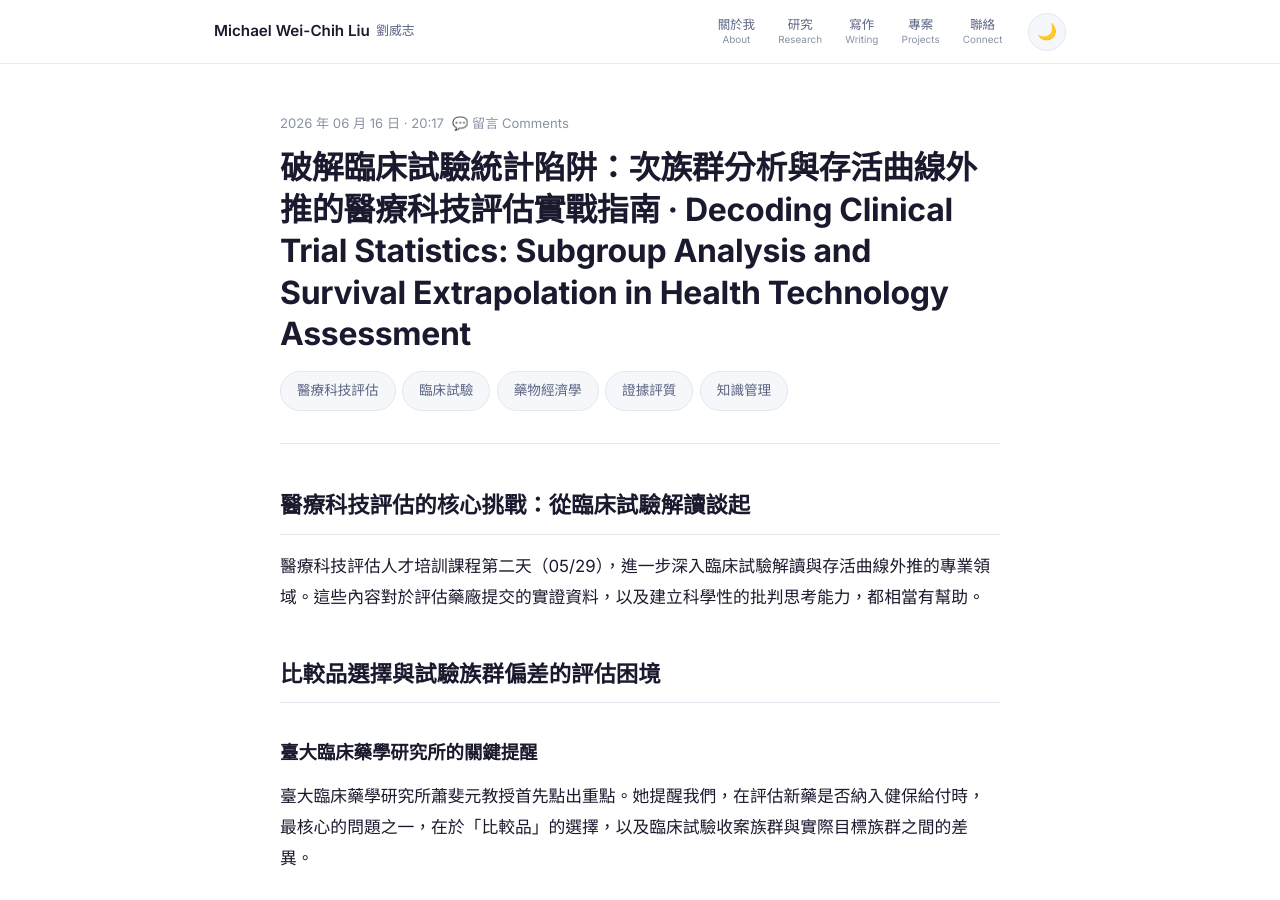
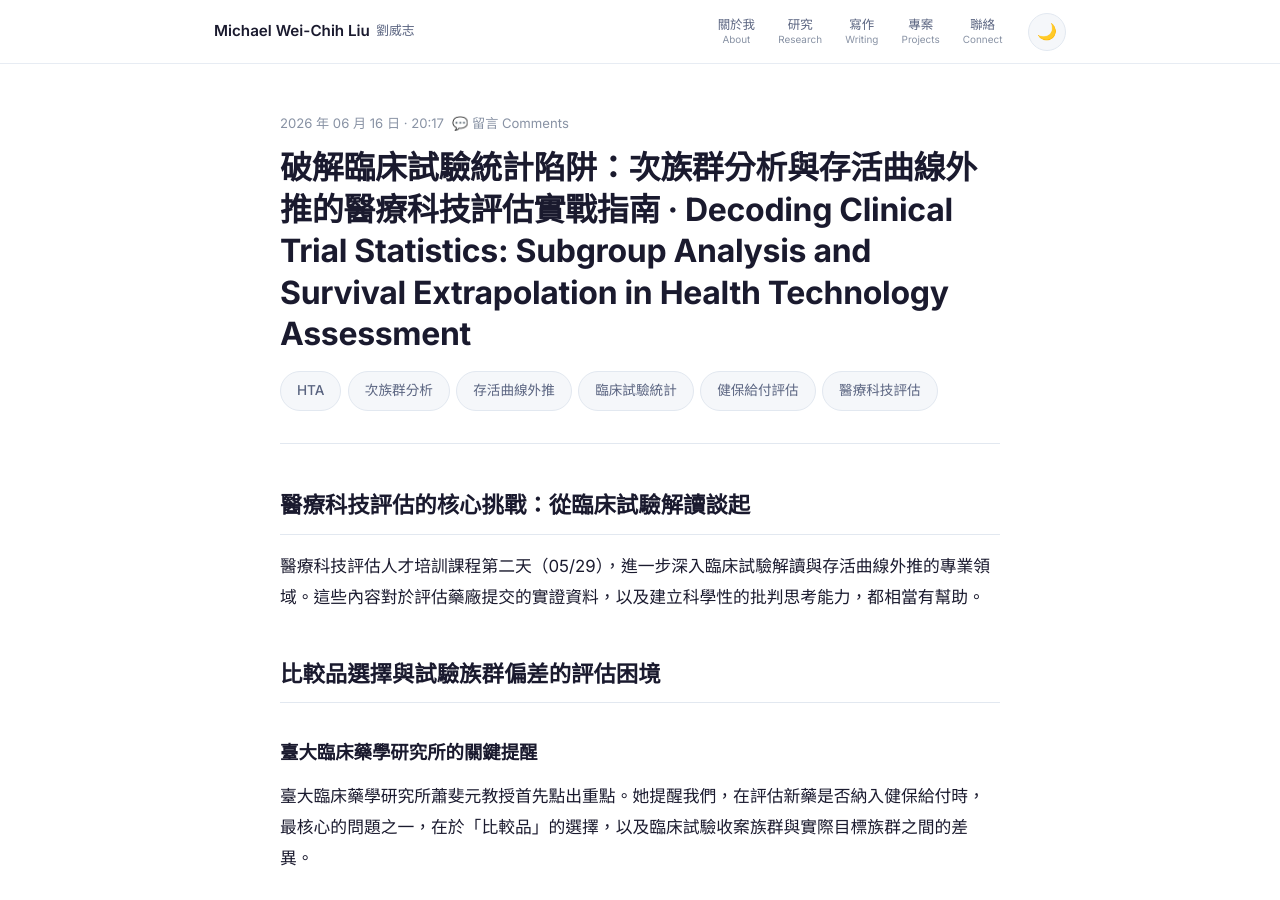
Before and after one commit to liuweichihtw-0624/liuweichihtw-0624.github.io, a Jekyll site: the page built from _posts/2026-06-16-clinical-trials-survival-extrapolation-hta.md, in a window 1280 px wide and 900 px high. Built offline with Jekyll 4.4.1, drawn with Linux system fonts in a browser that asks for light colours; comment, search, counter and statistics services are not loaded.

Commit message:
retag: update tags for 2026-06-16-clinical-trials-survival-extrapolation-hta.md

```diff
--- a/_posts/2026-06-16-clinical-trials-survival-extrapolation-hta.md
+++ b/_posts/2026-06-16-clinical-trials-survival-extrapolation-hta.md
@@ -2,7 +2,7 @@
 layout: post
 title: "破解臨床試驗統計陷阱：次族群分析與存活曲線外推的醫療科技評估實戰指南 · Decoding Clinical Trial Statistics: Subgroup Analysis and Survival Extrapolation in Health Technology Assessment"
 date: 2026-06-16 20:17:16 +0800
-tags: [醫療科技評估, 臨床試驗, 藥物經濟學, 證據評質, 知識管理]
+tags: ["HTA", "次族群分析", "存活曲線外推", "臨床試驗統計", "健保給付評估", "醫療科技評估"]
 publish: true
 syndicate: []
 excerpt: "醫療科技評估人才培訓第二天深度解析：破解次族群分析陷阱、存活曲線外推迷思，建立批判性證據評讀能力。"
```
